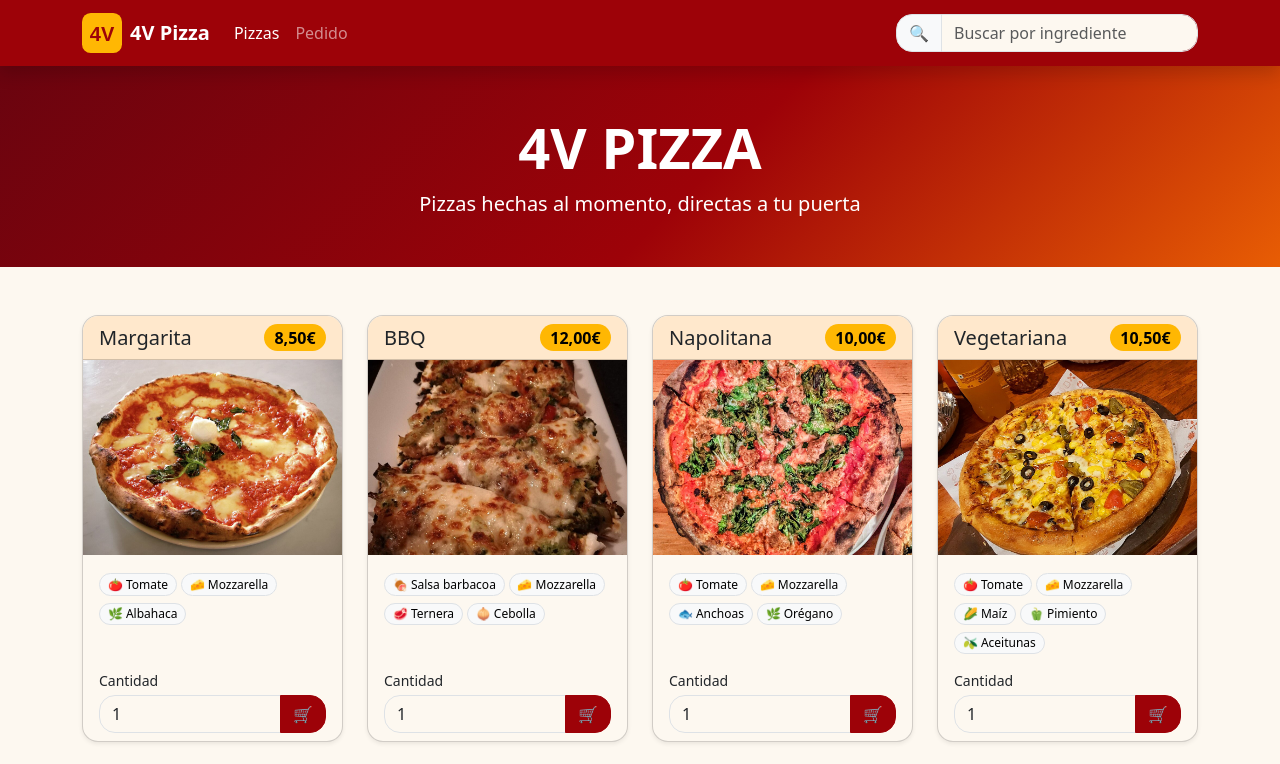
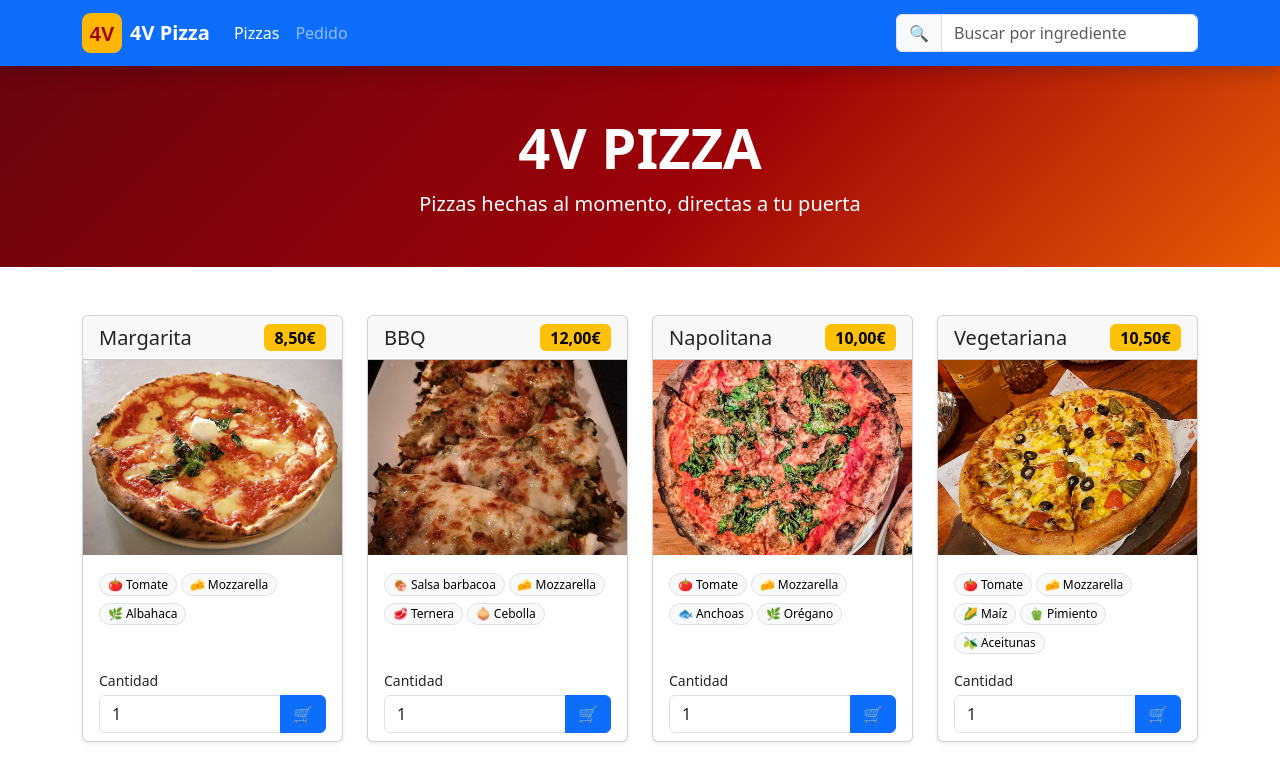
Before and after one commit to salvador-arance/4VPizzaAngular, an Angular app: page /pizzas in a window 1280 px wide. Shown: the top 764 px of the page. Built offline with nearby package versions, Linux system fonts and the light colour scheme.

Commit message:
fix: cambiar import por use en styles.scss

```diff
--- a/src/styles.scss
+++ b/src/styles.scss
@@ -6,4 +6,4 @@ $body-bg: #fdf8f0;
 $border-radius: 1rem;
 $card-cap-bg: #ffe8cc;
 
-@import "bootstrap/scss/bootstrap";
+@use "bootstrap/scss/bootstrap";
```
